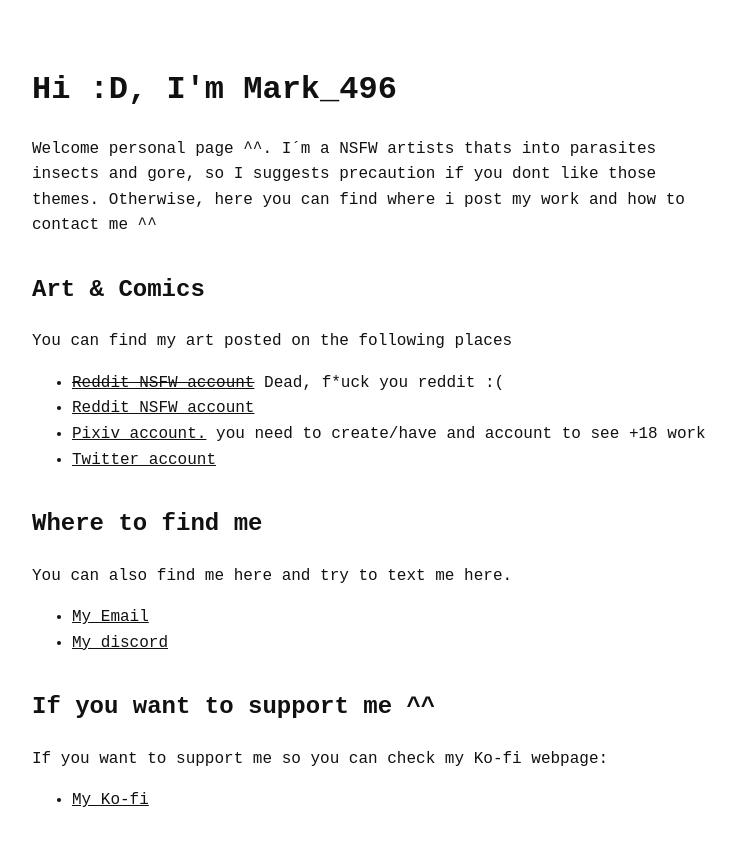
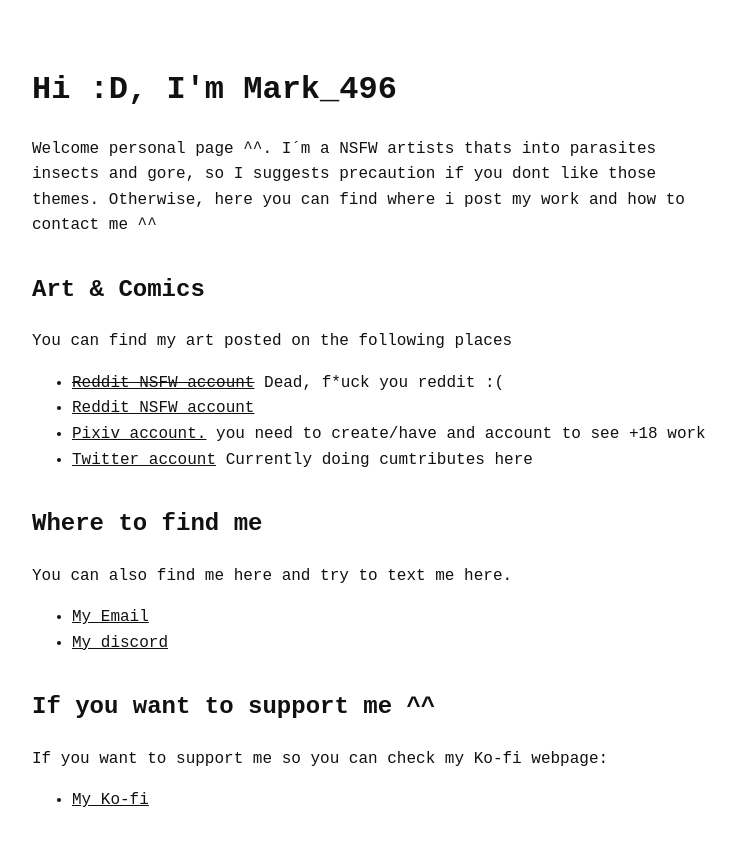
Before and after one commit to Mark-496/Mark-496.github.io, a Jekyll site: the page index.html, which Jekyll copies as it is, in a window 1280 px wide. Shown: the top 846 px of the page, without its empty margins (258-994 px from the left). Built offline with Jekyll 4.4.1, drawn with Linux system fonts in a browser that asks for light colours.

Commit message:
Update index.html

```diff
--- a/index.html
+++ b/index.html
@@ -42,7 +42,7 @@
             <li><a href="https://www.reddit.com/user/Mark_496/"><s>Reddit NSFW account</s></a> Dead, f*uck you reddit :(</li>
             <li><a href="https://www.reddit.com/user/JohnSmith_789/">Reddit NSFW account</a></li>
             <li><a href="https://www.pixiv.net/en/users/30053297">Pixiv account.</a> you need to create/have and account to see +18 work</li>
-            <li><a href="https://x.com/Mark_497">Twitter account</a></li>
+            <li><a href="https://x.com/Mark_497">Twitter account</a> Currently doing cumtributes here</li>
         </ul>
     </div>
 
```
